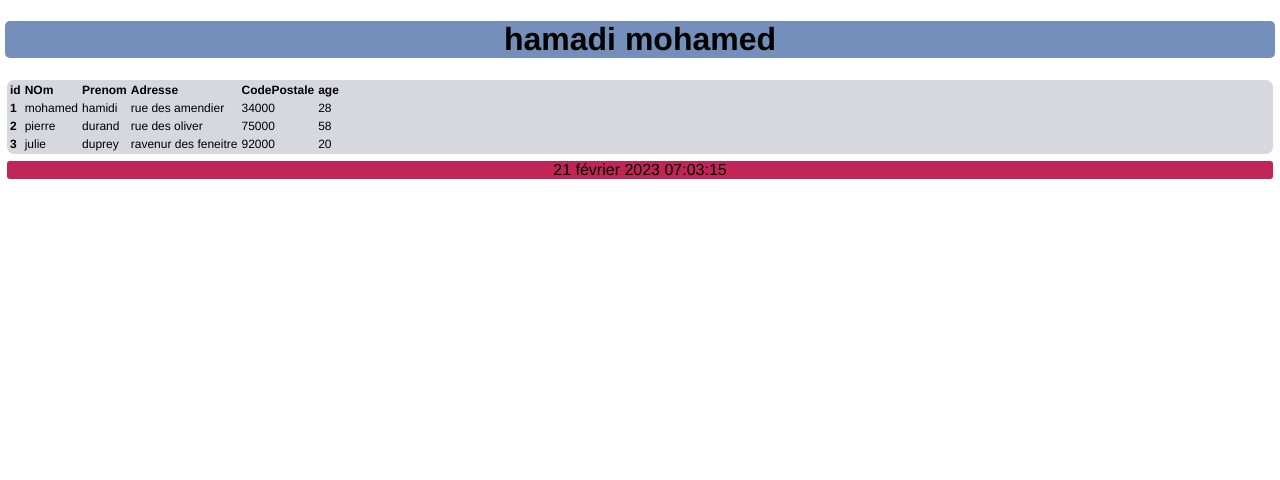
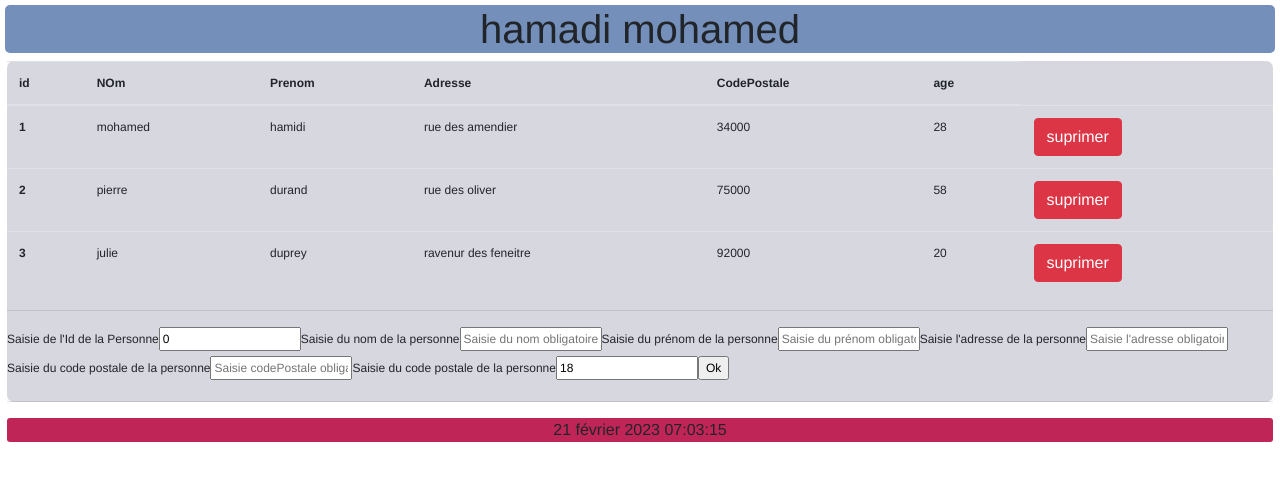
Before and after one commit to Mohamed30600/TpReactInitiation, a React (Create React App) app: page / in a window 1280 px wide. Shown: the top 480 px of the page. Built offline with nearby package versions, Linux system fonts and the light colour scheme.

Commit message:
tp05 listePersonne et ajout

```diff
--- a/package.json
+++ b/package.json
@@ -11,6 +11,7 @@
     "immutable": "^4.2.4",
     "react": "^18.2.0",
     "react-dom": "^18.2.0",
+    "react-router-dom": "^6.8.1",
     "react-scripts": "5.0.1",
     "web-vitals": "^2.1.4"
   },
--- a/public/index.html
+++ b/public/index.html
@@ -15,7 +15,7 @@
       user's mobile device or desktop. See https://developers.google.com/web/fundamentals/web-app-manifest/
     -->
     <link rel="manifest" href="%PUBLIC_URL%/manifest.json" />
-    <script src="https://cdn.jsdelivr.net/npm/bootstrap@5.2.3/dist/js/bootstrap.min.js" integrity="sha384-cuYeSxntonz0PPNlHhBs68uyIAVpIIOZZ5JqeqvYYIcEL727kskC66kF92t6Xl2V" crossorigin="anonymous"></script>
+    <link rel="stylesheet" href="https://cdn.jsdelivr.net/npm/bootstrap@4.6.2/dist/css/bootstrap.min.css" integrity="sha384-xOolHFLEh07PJGoPkLv1IbcEPTNtaed2xpHsD9ESMhqIYd0nLMwNLD69Npy4HI+N" crossorigin="anonymous">
     <!--
       Notice the use of %PUBLIC_URL% in the tags above.
       It will be replaced with the URL of the `public` folder during the build.
--- a/src/App.js
+++ b/src/App.js
@@ -1,11 +1,14 @@
 import './css/App.css';
 import PremierNoeud from './components/PremierNoeud';
 import SecondNoeud from './components/SecondNoeud';
-import TroisiemeNoeud from './components/TroisiemeNoeud';
+import TroisiemeNoeud from './components/TroisiemeNoeud'
+
 
 function App() {
+
   return (
     <div>
+
       <div  className='Digi-header'>
       <PremierNoeud />
       </div>
@@ -16,6 +19,7 @@ function App() {
       <TroisiemeNoeud />
       </div>
 
+
     </div>
   );
 }
--- /dev/null
+++ b/src/components/AjoutPersonne.js
@@ -0,0 +1,128 @@
+import React, { Component } from "react";
+import Personne from "../classes/Personn";
+
+class AjoutPersonne extends Component {
+  constructor(props) {
+    super(props);
+    this.state = { personne: new Personne() };
+  }
+
+  submit = (e) => {
+    e.preventDefault(false); //Empêche le navigateur de faire un submit avec un download
+    /**
+        if(this.props.listeDeContacts) {
+            this.props.listeDeContacts.push(this.state.contact)
+        }
+        */
+    console.log(this.state.personne);
+    if (this.props.ajout) {
+      this.props.ajout({ ...this.state.personne });
+      //callback avec copie pour éviter le passage de la même ref
+    }
+  };
+
+  changeNom = (e) => {
+    let lpersonne = this.state.personne;
+    lpersonne.nom = e.target.value;
+    this.setState({ personne: lpersonne });
+  };
+
+  changePrenom = (e) => {
+    let lpersonne = this.state.personne;
+    lpersonne.prenom = e.target.value;
+    this.setState({ personne: lpersonne });
+  };
+
+  changeAdress = (e) => {
+    let lpersonne = this.state.personne;
+    lpersonne.adress = e.target.value;
+    this.setState({ personne: lpersonne });
+  };
+
+  changeCodePostale = (e) => {
+    let lpersonne = this.state.personne
+    lpersonne.CodePostal = e.target.value
+    this.setState({personne: lpersonne})
+    }
+
+    changeAge= (e) => {
+        let lpersonne = this.state.personne
+        lpersonne.age = e.target.value
+        this.setState({personne: lpersonne})
+        }
+
+  render() {
+    return (
+        <form onSubmit={this.submit} >
+      <div className="form-group">
+          <label for="id">Saisie de l'Id de la Personne</label>
+          <input
+            type="number"
+            required
+            value={this.state.personne.id}
+            onChange={(e) => {
+              let lpersonne = this.state.personne;
+              lpersonne.id = e.target.value;
+              this.setState({ personne: lpersonne });
+            }}
+            id="id"
+            placeholder="Saisie de l'id obligatoire"
+          />
+          <label for="nom">Saisie du nom de la personne</label>
+          <input
+            type="text"
+            required
+            value={this.state.personne.nom}
+            onChange={this.changeNom}
+            id="nom"
+            placeholder="Saisie du nom obligatoire"
+          />
+          <label for="prenom">Saisie du prénom de la personne</label>
+          <input
+            type="text"
+            required
+            value={this.state.personne.prenom}
+            onChange={(e) => {
+              let lpersonne = this.state.personne;
+              lpersonne.prenom = e.target.value;
+              this.setState({ personne: lpersonne });
+            }}
+            id="prenom"
+            placeholder="Saisie du prénom obligatoire"
+          />
+              <label for="adresse">Saisie l'adresse de la personne</label>
+          <input
+            type="text"
+            required
+            value={this.state.personne.adress}
+            onChange={this.changeAdress}
+            id="adress"
+            placeholder="Saisie l'adresse obligatoire"
+          />
+              <label for="codePostale">Saisie du code postale de la personne</label>
+          <input
+            type="text"
+            required
+            value={this.state.personne.CodePostal}
+            onChange={this.changeCodePostale}
+            id="codePostale"
+            placeholder="Saisie codePostale obligatoire"
+          />
+                <label for="age">Saisie du code postale de la personne</label>
+          <input
+            type="text"
+            required
+            value={this.state.personne.age}
+            onChange={this.changeAge}
+            id="age"
+            placeholder="Saisie age obligatoire"
+          />
+
+          <input type="submit" value="Ok" />
+      </div>
+        </form>
+    );
+  }
+}
+
+export default AjoutPersonne;
--- /dev/null
+++ b/src/components/ModifPersonne.js
@@ -0,0 +1,28 @@
+import React from 'react';
+
+const ModifPersonne = () => {
+    return (
+        <div>
+            <tr>
+                <td>
+                    <input type="text" name="nom" />
+                </td>
+                <td>
+                    <input type="text" name="prenom" />
+                </td>
+                <td>
+                    <input type="text" name="adresse" />
+                </td>
+                <td>
+                    <input type="text" name="codePostale" />
+                </td>
+                <td>
+                    <input type="number" name="age" />
+                </td>
+                <td><button type='submit'></button></td>
+            </tr>
+        </div>
+    );
+};
+
+export default ModifPersonne;
--- a/src/components/SecondNoeud.js
+++ b/src/components/SecondNoeud.js
@@ -1,10 +1,50 @@
-import React, { Component } from 'react';
-import dataPersonne from './dataPersonne';
+import React, { Component } from "react";
+import dataPersonne from "./dataPersonne";
+import AjoutPersonne from "./AjoutPersonne";
+import ModifPersonne from "./ModifPersonne";
 
 class SecondNoeud extends Component {
-    render(props) {
+  constructor() {
+    super();
+    this.dataPersonne = [...dataPersonne];
+    this.state = { dataPersonne: this.dataPersonne };
+  }
+
+  ajoutPersonne = (personne) => {
+    this.dataPersonne.push(personne);
+    this.setState({ dataPersonne: this.dataPersonne });
+  };
+
+  supPersonne = (id) => {
+    this.dataPersonne.filter((per) =>console.log(per.id !=id) );
+    this.setState({dataPersonne:this.dataPersonne})
+  };
+
+
+  listePersonne = () =>
+
+    this.state.dataPersonne.map((per, index) => (
+      <tr key={per.id}>
+        <th>{per.id}</th>
+        <td>{per.nom}</td>
+        <td>{per.prenom}</td>
+        <td>{per.adress}</td>
+        <td>{per.CodePostal}</td>
+        <td>{per.age}</td>
+        <td>
+         <button className="btn btn-danger" onClick={this.supPersonne}>suprimer</button>
+
+
+           </td>
+      </tr>
+
+    )
+
+    );
+
+  render() {
     return (
-            <div>
+      <>
         <table className="table">
           <thead>
             <tr>
@@ -16,23 +56,14 @@ class SecondNoeud extends Component {
               <th scope="col">age</th>
             </tr>
           </thead>
-  <tbody>
-    {dataPersonne.map((pers,i)=>(
-        <>
-         <tr>
-      <th >{pers.id}</th>
-      <td>{pers.nom}</td>
-      <td>{pers.prenom}</td>
-      <td>{pers.adress}</td>
-      <td>{pers.CodePostal}</td>
-      <td>{pers.age}</td>
-    </tr>
+          <tbody>{this.listePersonne()}</tbody>
+        </table>
+        <hr />
+        <div>
+          <AjoutPersonne ajout={this.ajoutPersonne} />
+        </div>
+        <hr />
       </>
-    ))}
-
-    </tbody>
-</table>
-            </div>
     );
   }
 }
```
Also changed, not shown: 1 other file (tests, documents, lock files or other folders). Lines whose indentation alone changed are shown as unchanged.
